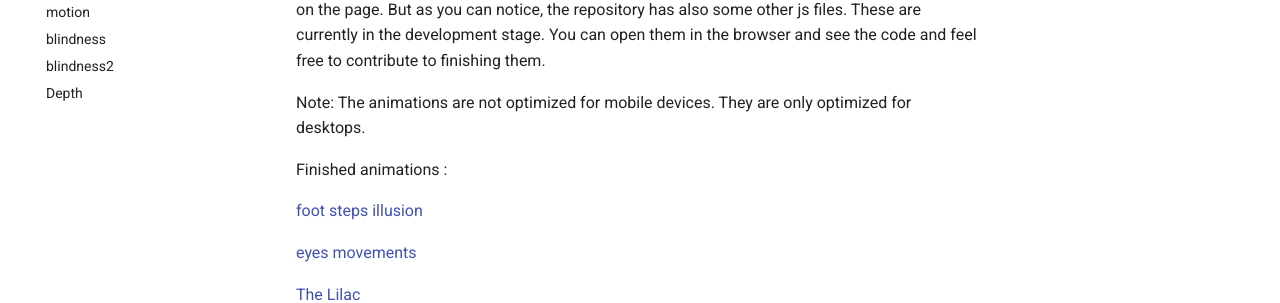
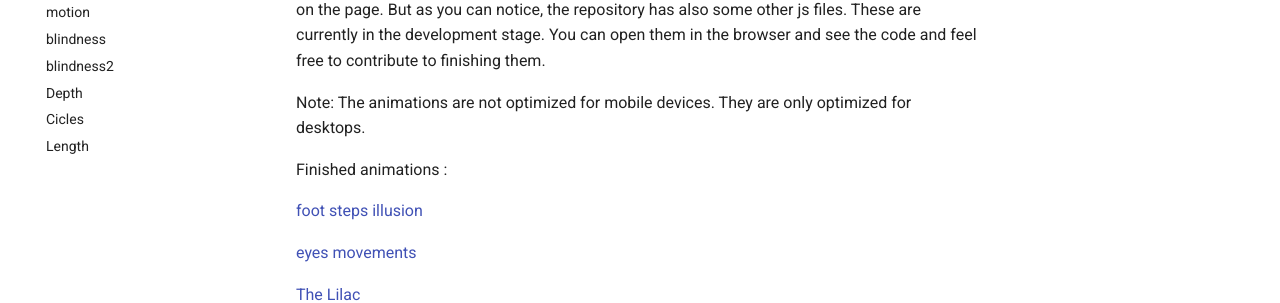
Before and after one commit to altunenes/sorceress, an MkDocs documentation site: the page built from docs/jsanimations.md, in a window 1280 px wide. Shown: the part 282-585 px from the top of the page. Built offline with MkDocs 1.6.1 and Material for MkDocs 9.7.7, drawn with Linux system fonts in a browser that asks for light colours.

Commit message:
crazy circles

```diff
--- a/mkdocs.yml
+++ b/mkdocs.yml
@@ -14,6 +14,8 @@ nav:
     - blindness: blindness.html
     - blindness2: blindness2.html
     - Depth: depth.html
+    - Cicles: cicle.html
+    - Length: length.html
 theme:
   logo: assets/sitelogo.png
   name: material
```
